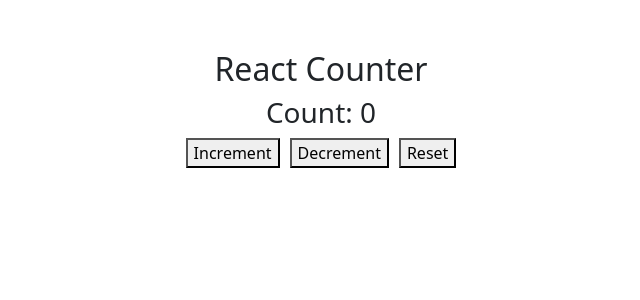
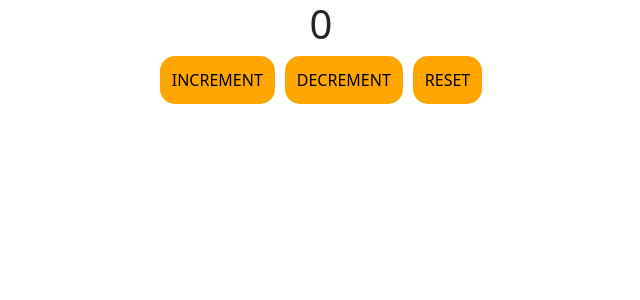
Before and after one commit to sriram507/React-tasks, a React (Create React App) app: page / in a window 1280 px wide. Shown: the top 300 px of the page, without its empty margins (319-959 px from the left). Built offline with nearby package versions, Linux system fonts and the light colour scheme.

Commit message:
usestate

```diff
--- a/src/App.js
+++ b/src/App.js
@@ -9,12 +9,14 @@ import Contact from './components/Contact';
 import Lifecycle from './UiContent/lifeCycle/index';
 import Updatingphase from './UiContent/Updatingphase/index';
 import FunLifeCycle from './UiContent/functionalComps/lifecycle/index';
+import CounterFc from './UiContent/functionalComps/counterFc';
 
 
 function App() {
   return (
     <div className="app">
-      <FunLifeCycle />
+      <CounterFc />
+      {/* <FunLifeCycle /> */}
       {/* <Updatingphase /> */}
       {/* <Lifecycle /> */}
       {/* <Navbar />
--- /dev/null
+++ b/src/UiContent/functionalComps/buttonComp.js
@@ -0,0 +1,13 @@
+import React,{Children} from 'react'
+
+export default function ButtonComp(props) {
+    const {name, onClick }=props;
+  return (
+    <div>
+        <button
+        onClick={onClick}
+        style={{backgroundColor:"orange",borderColor:"transparent",padding:"10px",borderRadius:"15px"}}>
+        {name}</button>
+    </div>
+  )
+}
--- /dev/null
+++ b/src/UiContent/functionalComps/counterFc/index.js
@@ -0,0 +1,28 @@
+import React, {useState} from 'react'
+import ButtonComp from '../buttonComp';
+
+export default function CounterFc() {
+     const [counter,setCounter]= useState(0)
+    //  const increment=()=>{setCounter(counter+1)}
+    //  const decrement=()=>{setCounter(counter-1)}
+const counterHandler=(action)=>{
+    switch(action){
+        case "increment":setCounter(counter+1);break;
+        case "decrement":setCounter(counter-1);break;
+        default : setCounter(0)
+    }
+}
+return (
+    <div style={{ textAlign: "center" }}>
+       <h1>{counter}</h1>
+       <div style={{display:"flex",justifyContent:"center",gap:"10px"}}>
+
+    <ButtonComp onClick={()=>{counterHandler("increment")}} name="INCREMENT"/>
+
+    <ButtonComp onClick={()=>{counterHandler("decrement")}} name="DECREMENT" />
+
+    <ButtonComp onClick={()=>{counterHandler()}} name="RESET" /> </div>
+
+        </div>
+  )
+}
```
